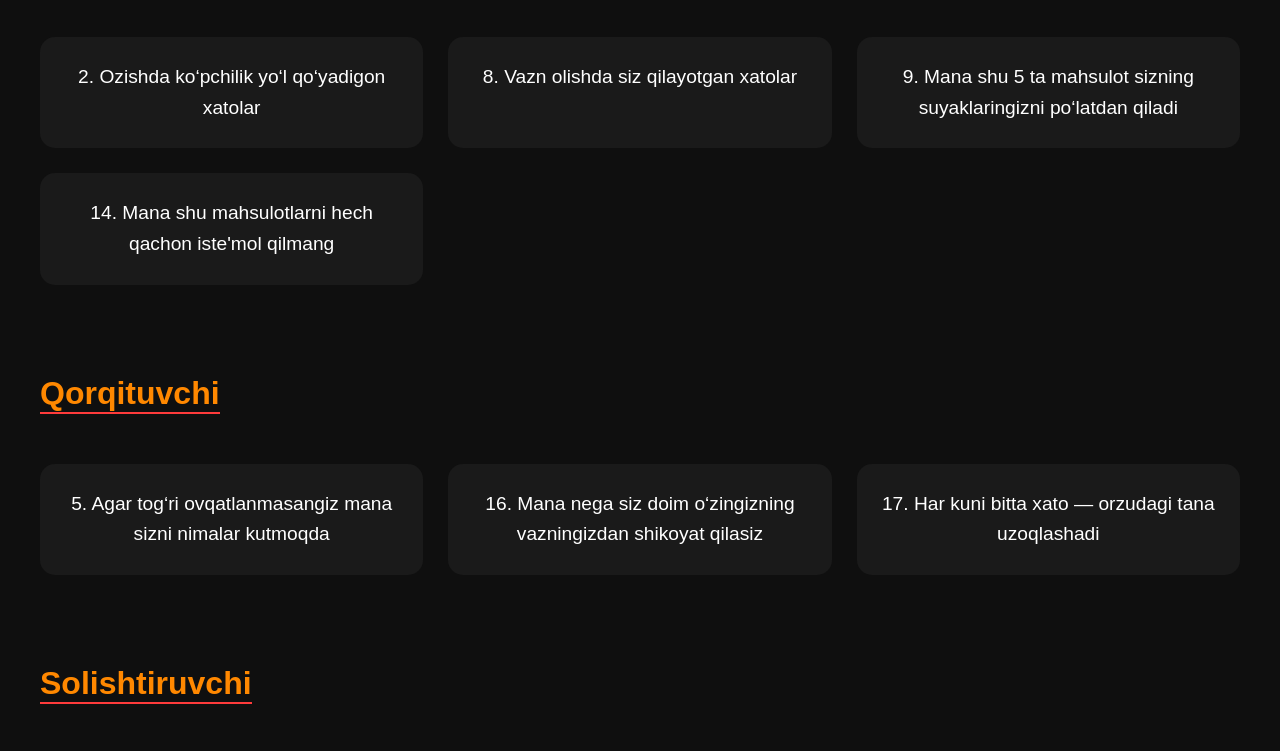
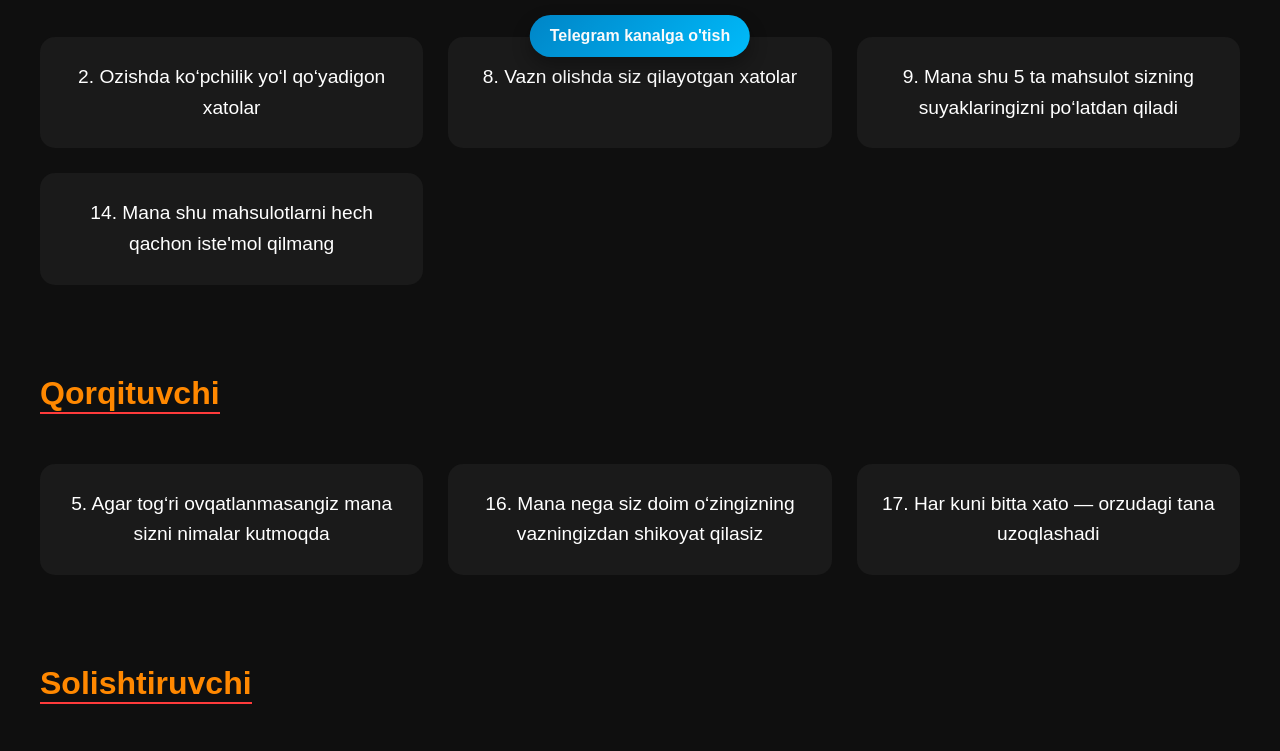
Before and after one commit to Faxriddinovxusn/hooks, a plain HTML site: page index.html in a window 1280 px wide. Shown: the part 725-1476 px from the top of the page. Drawn offline with Linux system fonts and the light colour scheme.

Commit message:
Add fixed Telegram button and update footer text
Added a fixed Telegram button and updated footer text.

```diff
--- a/index.html
+++ b/index.html
@@ -11,6 +11,7 @@
       color: white;
       font-family: 'Poppins', sans-serif;
       overflow-x: hidden;
+      padding-bottom: 120px; /* make room for the fixed button */
     }
     header {
       text-align: center;
@@ -59,6 +60,31 @@
       font-size: 1.3rem;
       color: #ccc;
       animation: fadeUp 2s ease;
+    }
+    /* Telegram fixed button */
+    .tele-btn {
+      position: fixed;
+      left: 50%;
+      transform: translateX(-50%);
+      bottom: 18px;
+      background: linear-gradient(135deg,#0088cc,#00bfff);
+      color: #fff;
+      padding: 12px 20px;
+      border-radius: 999px;
+      text-decoration: none;
+      font-weight: 600;
+      box-shadow: 0 8px 20px rgba(0,0,0,0.35);
+      z-index: 9999;
+      transition: transform .15s ease, box-shadow .15s ease, opacity .15s ease;
+      display: inline-flex;
+      align-items: center;
+      gap: 10px;
+      opacity: 0.98;
+    }
+    .tele-btn:hover {
+      transform: translateX(-50%) translateY(-3px) scale(1.02);
+      box-shadow: 0 12px 30px rgba(0,0,0,0.45);
+      opacity: 1;
     }
     @keyframes fadeIn {
       from { opacity: 0; transform: translateY(-30px); }
@@ -136,8 +162,13 @@
   </section>
 
   <footer>
-    🎥 Reels ssenariy: «Idea kemayaptida Zarina. bir amallirman»
+    🎥 Reels ssenariy: «Idea kemayaptida, bir amallrimiz.»
   </footer>
+
+  <!-- Telegram link button (opens in new tab) -->
+  <a class="tele-btn" href="https://t.me/Notebook_uz1" target="_blank" rel="noopener noreferrer">
+    Telegram kanalga o'tish
+  </a>
 
   <script>
     const hooks = document.querySelectorAll('.hook');
```
